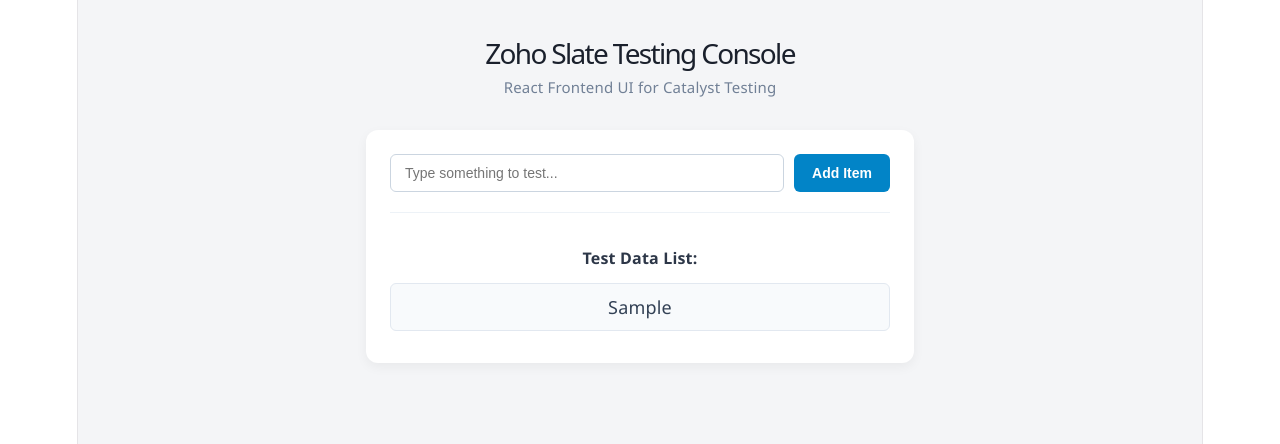
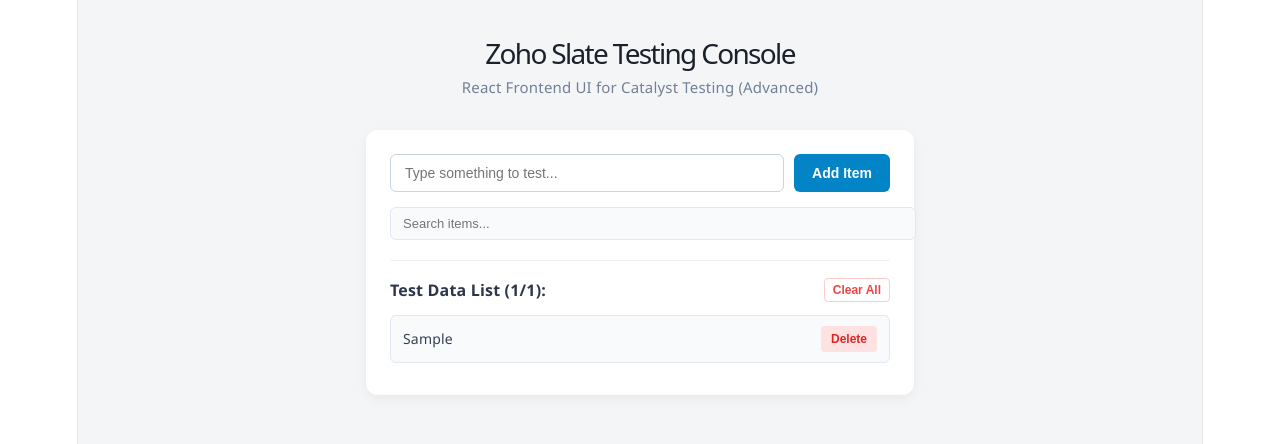
Before and after one commit to Gokul-Krish01/frntend-slate, a React (Vite) app: page / in a window 1280 px wide. Both pictures are taken after typing "Sample" into the empty fields and a click on the button "Add Item". Shown: the top 444 px of the page. Built offline with nearby package versions, Linux system fonts and the light colour scheme.

Commit message:
git reg push3

```diff
--- a/src/SlateApp.jsx
+++ b/src/SlateApp.jsx
@@ -1,29 +1,59 @@
-import React, { useState } from 'react';
+import React, { useState, useEffect } from 'react';
 
 export default function SlateApp() {
   const [inputText, setInputText] = useState('');
-  const [dataList, setDataList] = useState([]);
+  const [searchTerm, setSearchTerm] = useState('');
+
+  // LocalStorage-la data save aagura maathiri state initialize panrom
+  const [dataList, setDataList] = useState(() => {
+    const savedData = localStorage.getItem('slate_items');
+    return savedData ? JSON.parse(savedData) : [];
+  });
+
+  // List change aagum pothu ellam localStorage-la save agum
+  useEffect(() => {
+    localStorage.setItem('slate_items', JSON.stringify(dataList));
+  }, [dataList]);
 
   const handleAdd = () => {
     if (inputText.trim() === '') return;
-    setDataList([...dataList, inputText]);
+    setDataList([...dataList, inputText.trim()]);
     setInputText('');
   };
+
+  // Oru specific item-a delete panraku function
+  const handleDelete = (indexToDelete) => {
+    setDataList(dataList.filter((_, index) => index !== indexToDelete));
+  };
+
+  // Ella items-ayum clear panraku function
+  const handleClearAll = () => {
+    if (window.confirm('Are you sure you want to clear all items?')) {
+      setDataList([]);
+    }
+  };
+
+  // Search filter apply panra logic
+  const filteredList = dataList.filter(item =>
+    item.toLowerCase().includes(searchTerm.toLowerCase())
+  );
 
   return (
     <div style={styles.container}>
       <header style={styles.header}>
         <h1 style={styles.title}>Zoho Slate Testing Console</h1>
-        <p style={styles.subtitle}>React Frontend UI for Catalyst Testing</p>
+        <p style={styles.subtitle}>React Frontend UI for Catalyst Testing (Advanced)</p>
       </header>
 
       <main style={styles.card}>
+        {/* Input & Add Section */}
         <div style={styles.inputGroup}>
           <input
             type="text"
             placeholder="Type something to test..."
             value={inputText}
             onChange={(e) => setInputText(e.target.value)}
+            onKeyDown={(e) => e.key === 'Enter' && handleAdd()}
             style={styles.input}
           />
           <button onClick={handleAdd} style={styles.button}>
@@ -31,15 +61,47 @@ export default function SlateApp() {
           </button>
         </div>
 
+        {/* Search Filter Section */}
+        {dataList.length > 0 && (
+          <div style={styles.searchGroup}>
+            <input
+              type="text"
+              placeholder="Search items..."
+              value={searchTerm}
+              onChange={(e) => setSearchTerm(e.target.value)}
+              style={styles.searchInput}
+            />
+          </div>
+        )}
+
+        {/* List Section */}
         <div style={styles.listSection}>
-          <h3 style={styles.listTitle}>Test Data List:</h3>
-          {dataList.length === 0 ? (
-            <p style={styles.emptyText}>No items added yet.</p>
+          <div style={styles.listHeaderRow}>
+            <h3 style={styles.listTitle}>
+              Test Data List ({filteredList.length}/{dataList.length}):
+            </h3>
+            {dataList.length > 0 && (
+              <button onClick={handleClearAll} style={styles.clearButton}>
+                Clear All
+              </button>
+            )}
+          </div>
+
+          {filteredList.length === 0 ? (
+            <p style={styles.emptyText}>
+              {dataList.length === 0 ? 'No items added yet.' : 'No matching items found.'}
+            </p>
           ) : (
             <ul style={styles.list}>
-              {dataList.map((item, index) => (
+              {filteredList.map((item, index) => (
                 <li key={index} style={styles.listItem}>
-                  {item}
+                  <span style={styles.itemText}>{item}</span>
+                  <button
+                    onClick={() => handleDelete(dataList.indexOf(item))}
+                    style={styles.deleteButton}
+                  >
+                    Delete
+                  </button>
                 </li>
               ))}
             </ul>
@@ -82,6 +144,9 @@ const styles = {
   inputGroup: {
     display: 'flex',
     gap: '10px',
+    marginBottom: '15px',
+  },
+  searchGroup: {
     marginBottom: '20px',
   },
   input: {
@@ -91,6 +156,15 @@ const styles = {
     border: '1px solid #cbd5e0',
     fontSize: '14px',
     outline: 'none',
+  },
+  searchInput: {
+    width: '100%',
+    padding: '8px 12px',
+    borderRadius: '6px',
+    border: '1px solid #e2e8f0',
+    fontSize: '13px',
+    outline: 'none',
+    backgroundColor: '#f8fafc',
   },
   button: {
     backgroundColor: '#0284c7',
@@ -102,18 +176,36 @@ const styles = {
     cursor: 'pointer',
     fontWeight: '600',
   },
+  clearButton: {
+    backgroundColor: 'transparent',
+    color: '#ef4444',
+    border: '1px solid #fecaca',
+    borderRadius: '4px',
+    padding: '4px 8px',
+    fontSize: '12px',
+    cursor: 'pointer',
+    fontWeight: '600',
+  },
   listSection: {
     borderTop: '1px solid #edf2f7',
     paddingTop: '16px',
   },
+  listHeaderRow: {
+    display: 'flex',
+    justifyContent: 'space-between',
+    alignItems: 'center',
+    marginBottom: '12px',
+  },
   listTitle: {
     fontSize: '16px',
     color: '#2d3748',
-    marginBottom: '12px',
+    margin: 0,
   },
   emptyText: {
     color: '#a0aec0',
     fontSize: '14px',
+    textAlign: 'center',
+    padding: '10px 0',
   },
   list: {
     listStyleType: 'none',
@@ -126,6 +218,25 @@ const styles = {
     borderRadius: '6px',
     marginBottom: '8px',
     border: '1px solid #e2e8f0',
+    display: 'flex',
+    justifyContent: 'space-between',
+    alignItems: 'center',
+  },
+  itemText: {
     color: '#334155',
+    fontSize: '14px',
+    wordBreak: 'break-all',
+    paddingRight: '10px',
+  },
+  deleteButton: {
+    backgroundColor: '#fee2e2',
+    color: '#dc2626',
+    border: 'none',
+    borderRadius: '4px',
+    padding: '6px 10px',
+    fontSize: '12px',
+    cursor: 'pointer',
+    fontWeight: '600',
+    flexShrink: 0,
   },
 };
```
